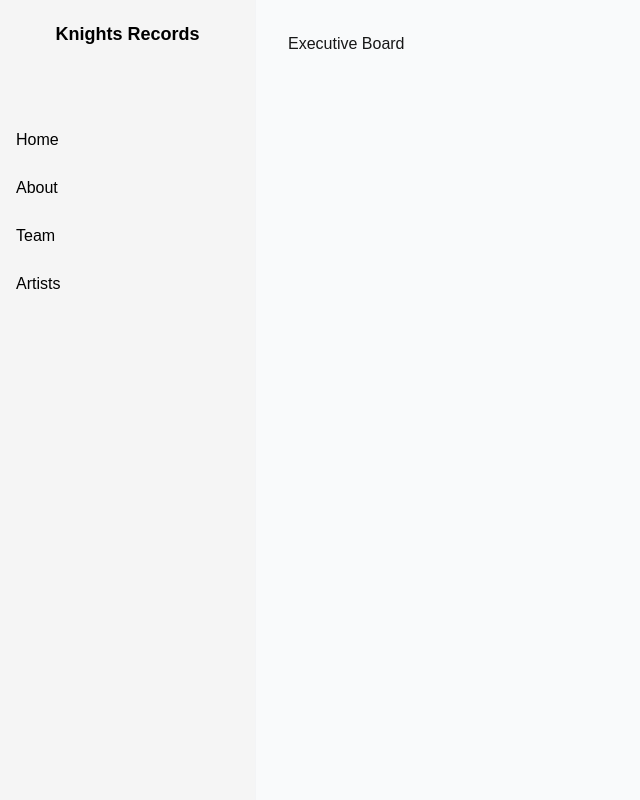
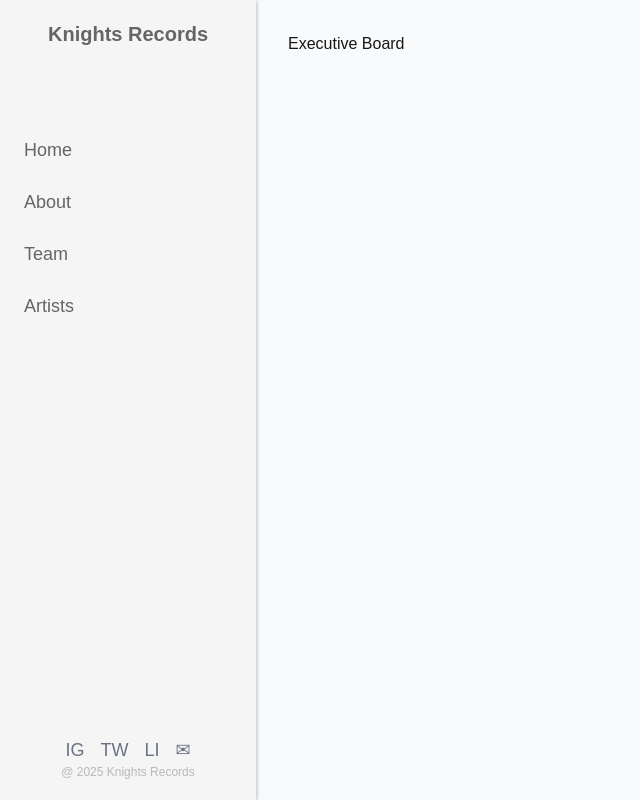
Before and after one commit to Knights-Records-UCF/Knights-Record-Website, a Next.js app: page /teams/executive in a window 1280 px wide. Shown: the whole page, without its empty margins (0-640 px from the left). Built offline with nearby package versions, Linux system fonts and the light colour scheme.

Commit message:
fixed nav styling a bit and added footer

```diff
--- a/app/components/Navbar.tsx
+++ b/app/components/Navbar.tsx
@@ -3,33 +3,45 @@ import Link from "next/link";
 
 export default function Navbar() {
     return (
-        <aside className='h-screen w-64 bg-[#F5F5F5] border-r border-gray-100 flex flex-col pt-5 overflow-y-auto'>
+        <aside className='h-screen w-64 bg-[#F5F5F5] drop-shadow-sm drop-shadow-gray-400 flex flex-col pt-5 overflow-y-auto'>
 
-            <div className='text-lg font-semibold mb-8 text-black text-center'>Knights Records</div>
+            {/* Title */}
+            <div className='text-xl font-semibold mb-8 text-[#656565] text-center'>Knights Records</div>
 
-
-            <ul className='space-y-2 text-black pt-10'>
+            {/* Nav */}
+            <ul className='px-2 space-y-2 text-lg text-[#656565] pt-12  '>
 
                 <Link href='/'
-                className='block rounded-lg px-4 py-2 hover:bg-gray-100'>
+                className='block rounded-lg px-4 py-2 hover:bg-[#EBEBEB] '>
                     Home
                 </Link>
 
                 <Link href='/about'
-                className='block rounded-lg px-4 py-2 hover:bg-gray-100'>
+                className='block rounded-lg px-4 py-2 hover:bg-[#EBEBEB]'>
                     About
                 </Link>
 
                 <Link href='/teams'
-                className='block rounded-lg px-4 py-2 hover:bg-gray-100'>
+                className='block rounded-lg px-4 py-2 hover:bg-[#EBEBEB]'>
                     Team
                 </Link>
 
                 <Link href='/artists'
-                className='block rounded-lg px-4 py-2 hover:bg-gray-100'>
+                className='block rounded-lg px-4 py-2 hover:bg-[#EBEBEB]'>
                     Artists
                 </Link>
             </ul>
+
+            {/* Footer w/ placeholder text instead of icons for now*/}
+            <div className="mt-auto text-lg pt-6 pb-5">
+                <div className='flex justify-center gap-4 text-gray-500 '>
+                    <a href="#" className="hover:text-black">IG</a>
+                    <a href="#" className="hover:text-black">TW</a>
+                    <a href="#" className="hover:text-black">LI</a>
+                    <a href="#" className="hover:text-black">✉</a>
+                </div>
+                <div className="text-xs text-[#B8B8B8] flex justify-center">@ 2025 Knights Records</div>
+            </div>
         </aside>
 
     )
--- a/app/page.tsx
+++ b/app/page.tsx
@@ -2,64 +2,8 @@ import Image from "next/image";
 
 export default function Home() {
   return (
-    <div className="flex min-h-screen items-center justify-center bg-zinc-50 font-sans dark:bg-black">
-      <main className="flex min-h-screen w-full max-w-3xl flex-col items-center justify-between py-32 px-16 bg-white dark:bg-black sm:items-start">
-        <Image
-          className="dark:invert"
-          src="/next.svg"
-          alt="Next.js logo"
-          width={100}
-          height={20}
-          priority
-        />
-        <div className="flex flex-col items-center gap-6 text-center sm:items-start sm:text-left">
-          <h1 className="max-w-xs text-3xl font-semibold leading-10 tracking-tight text-black dark:text-zinc-50">
-            To get started, edit the page.tsx file.
-          </h1>
-          <p className="max-w-md text-lg leading-8 text-zinc-600 dark:text-zinc-400">
-            Looking for a starting point or more instructions? Head over to{" "}
-            <a
-              href="https://vercel.com/templates?framework=next.js&utm_source=create-next-app&utm_medium=appdir-template-tw&utm_campaign=create-next-app"
-              className="font-medium text-zinc-950 dark:text-zinc-50"
-            >
-              Templates
-            </a>{" "}
-            or the{" "}
-            <a
-              href="https://nextjs.org/learn?utm_source=create-next-app&utm_medium=appdir-template-tw&utm_campaign=create-next-app"
-              className="font-medium text-zinc-950 dark:text-zinc-50"
-            >
-              Learning
-            </a>{" "}
-            center.
-          </p>
-        </div>
-        <div className="flex flex-col gap-4 text-base font-medium sm:flex-row">
-          <a
-            className="flex h-12 w-full items-center justify-center gap-2 rounded-full bg-foreground px-5 text-background transition-colors hover:bg-[#383838] dark:hover:bg-[#ccc] md:w-[158px]"
-            href="https://vercel.com/new?utm_source=create-next-app&utm_medium=appdir-template-tw&utm_campaign=create-next-app"
-            target="_blank"
-            rel="noopener noreferrer"
-          >
-            <Image
-              className="dark:invert"
-              src="/vercel.svg"
-              alt="Vercel logomark"
-              width={16}
-              height={16}
-            />
-            Deploy Now
-          </a>
-          <a
-            className="flex h-12 w-full items-center justify-center rounded-full border border-solid border-black/[.08] px-5 transition-colors hover:border-transparent hover:bg-black/[.04] dark:border-white/[.145] dark:hover:bg-[#1a1a1a] md:w-[158px]"
-            href="https://nextjs.org/docs?utm_source=create-next-app&utm_medium=appdir-template-tw&utm_campaign=create-next-app"
-            target="_blank"
-            rel="noopener noreferrer"
-          >
-            Documentation
-          </a>
-        </div>
-      </main>
+    <div className="text-black text-center">
+      Home
     </div>
   );
 }
```
